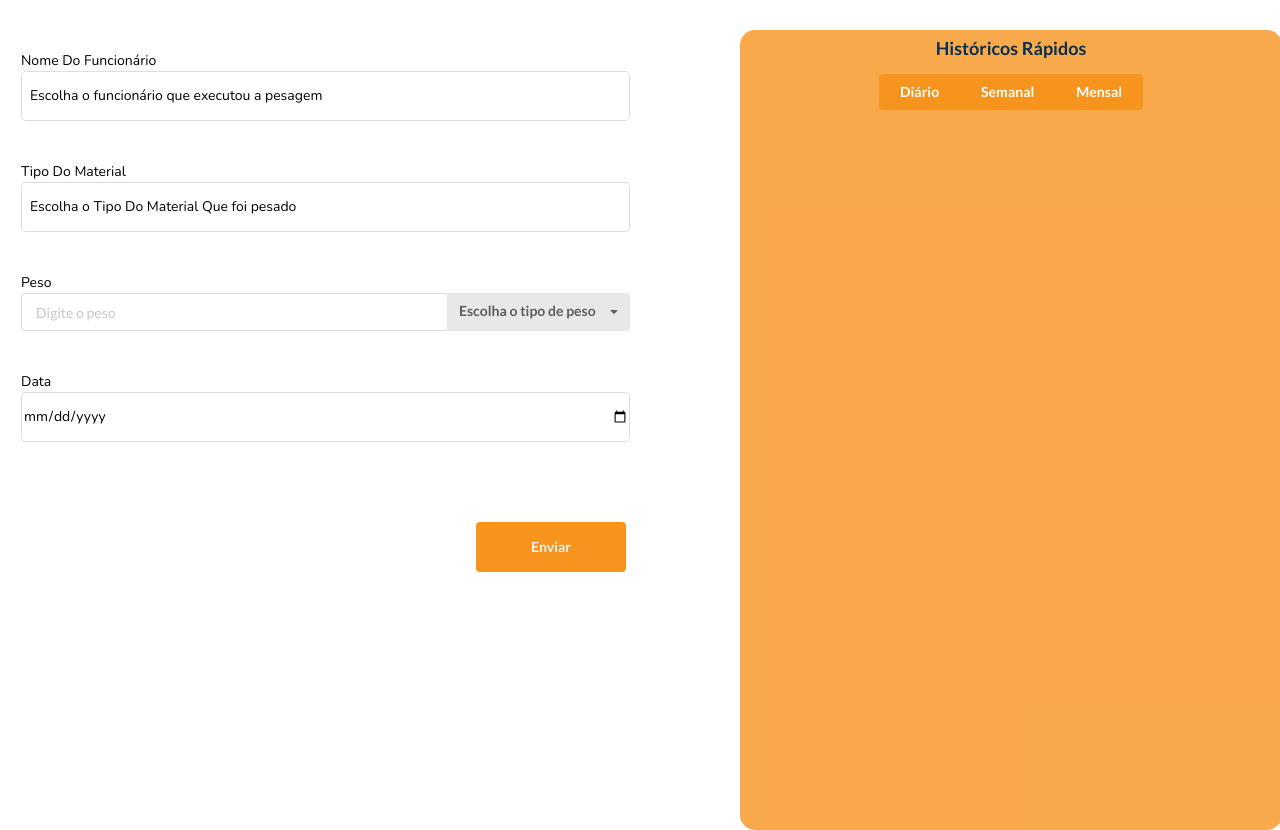
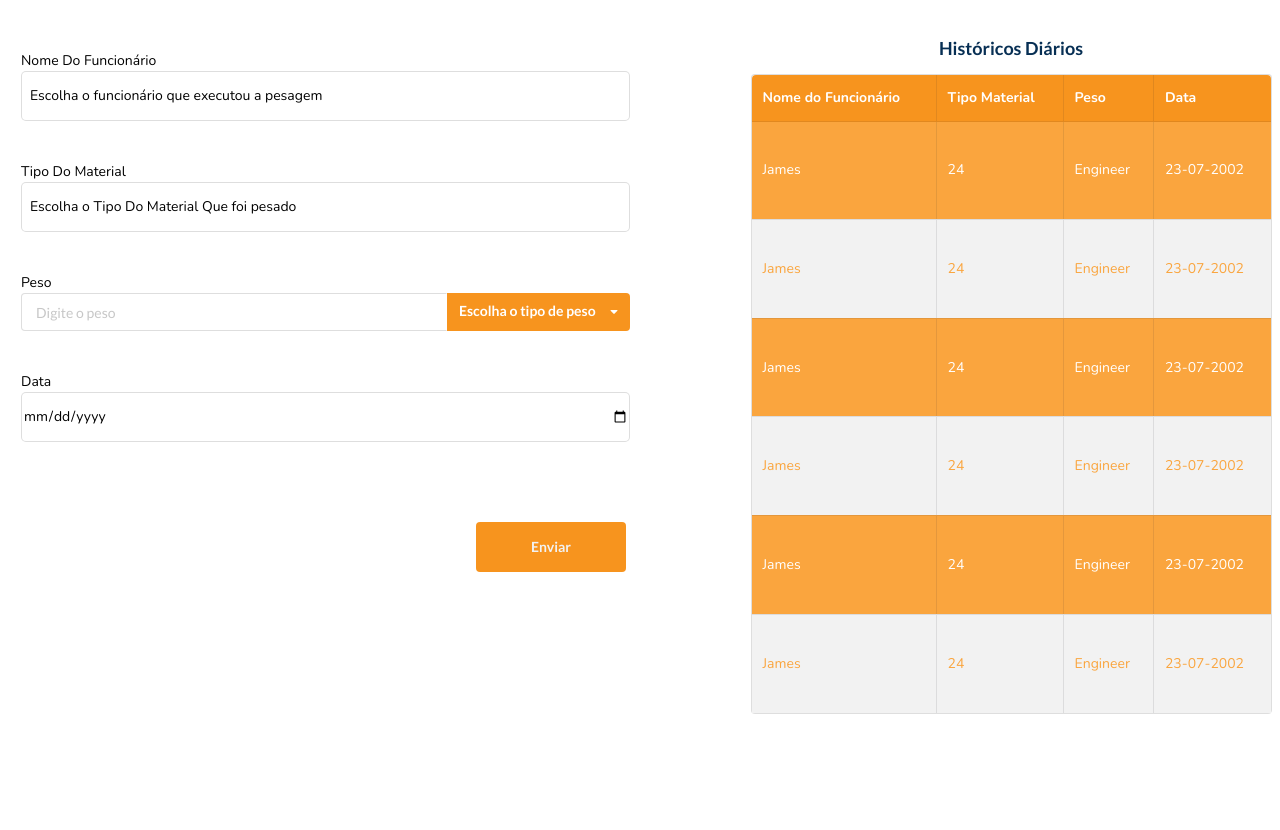
Before and after one commit to pedroT-web/Projeto_ReciclaSenac, a PHP site: page /pesagem.html in a window 1280 px wide. Shown: the part 50-880 px from the top of the page. Run offline with PHP 8.4, Linux system fonts and the light colour scheme; some libraries are stand-ins or nearby versions.

Commit message:
atualizacoes

```diff
--- a/css/style.css
+++ b/css/style.css
@@ -16,6 +16,9 @@ body {
     padding: 0;
 }
 
+
+/* ======================================== */
+/* Primeira Página */
 .pagina_inicial {
     display: flex;
     justify-content: center;
@@ -148,17 +151,26 @@ body {
     color: rgba(0, 75, 141, 0.43);
 }
 
+/* ======================================== */
+
 /* Página Pesagem */
 .pagina_de_pesagem {
     height: 100vh;
 }
 
+.lista_peso{
+    background-color: #F7941E !important;
+    color: white !important;
+}
+
+/* espacamento do input */
 .espacamento_input {
     padding-top: 50px;
     justify-content: center;
     gap: 40px;
 }
 
+/* Formatação dos input com lista */
 #nome {
     font-family: "nunito";
     border: 1px solid rgba(34, 36, 38, .15);
@@ -171,11 +183,13 @@ body {
     color: black;
 }
 
+/* Formatação dos itens dentro do input com lista */
 #nome::placeholder {
     color: black;
     font-family: "nunito";
 }
 
+/* Campo onde tem todo os itens do historico rápido na pagina de pesagem */
 .historico_pagina_pesagem {
     margin-top: 30px;
     color: white;
@@ -184,16 +198,58 @@ body {
 
     text-align: center;
 
-    background-color: rgb(247, 148, 30, 0.8);
     border-radius: 15px;
     margin-left: 100px;
 }
 
+.ui.buttons .botoes {
+    color: white !important;
+    background-color: #072f54f3 !important;
+}
+
+.ui.buttons .botoes:hover{
+    color: #072f54f3 !important;
+    background-color: white !important;
+    border: 2px solid #072f54f3 !important;
+}
+
+/* Tabela da pagina pesagem, o quanto ela usa de espaço */
+.tabela_historico_rapido {
+    height: 80%;
+}
+
+/* Itens das tabelas */
+/* Local dos Titulos */
+.ui.table thead th {
+    background-color: var(--color-secundaria) !important;
+    color: white !important;
+
+    font-family: "nunito"
+}
+
+/* Itens dentro da tabela */
+.itens_tabela {
+    color: white !important;
+    background-color: #faa53e;
+
+    font-family: "nunito"
+}
+
+.itens_tabela_segundo{
+    color: #faa53e !important;
+    background-color: #f2f2f2 !important;
+
+    font-family: "nunito";
+}
+
+
+/* formatação dos textos de identificacao dos inputs */
 label {
     color: black;
     font-family: "nunito";
 }
 
+/* Formatação dos nomes dentro do input dos funcionarios  */
 select {
     appearance: none;
     background-color: #f2f2f2;
@@ -205,6 +261,7 @@ select {
 }
 
 
+/* Formatação do botao de enviar na pagina de pesagem */
 .botao_enviar {
     display: flex !important;
     align-items: center !important;
@@ -217,24 +274,30 @@ select {
     transition: 0.3s !important;
 }
 
-.campo_botao_enviar {
-    display: flex;
-    justify-content: end;
-}
-
+/* Hover para quando o mouse passar por cima do botao enviar da pagina de pesagem */
 .botao_enviar:hover {
     transition: 0.3s;
     background-color: #072F54 !important;
     scale: 1.02;
 }
 
+/* Espaço onde está o botao enviar, para coloca-lo ao fim */
+.campo_botao_enviar {
+    display: flex;
+    justify-content: end;
+}
+
+/* Formatacao para o titulo da pagina de pesagem */
 .titulo {
     color: #072F54;
 }
 
+/* Deixar todos os inputs n pagina de pesagem do mesmo tamanho */
 .listas {
     width: 100% !important;
 }
+
+/* ======================================== */
 
 /* Página  de Login */
 .pag_de_login {
@@ -316,7 +379,8 @@ select {
     justify-content: space-between;
 }
 
-.campo_redefinir_senha>.esqueceu_senha, .campo_cadastro>.cadastrar {
+.campo_redefinir_senha>.esqueceu_senha,
+.campo_cadastro>.cadastrar {
     display: flex;
     justify-content: end;
 }
@@ -328,17 +392,19 @@ select {
     gap: 5px;
 }
 
-.esqueceu_senha>a, .cadastrar>a {
+.esqueceu_senha>a,
+.cadastrar>a {
     text-decoration: none;
     color: var(--color-secundaria);
 }
 
-.esqueceu_senha>a:hover, .cadastrar>a:hover {
+.esqueceu_senha>a:hover,
+.cadastrar>a:hover {
     color: white;
     transition: 0.2s;
 }
 
-.cadastrar{
+.cadastrar {
     color: white;
     font-size: 16px;
     gap: 5px;
@@ -368,6 +434,8 @@ select {
     color: #f2f2f2;
     background-color: var(--color-secundaria);
 }
+
+/* ======================================== */
 
 /* Página Histórico */
 .pag_historico {
@@ -429,15 +497,15 @@ select {
     scale: 1.02;
 }
 
-.ui.buttons .button{
+.ui.buttons .botoes_2 {
     color: white !important;
-    background-color: #F7941E !important;
+    background-color: #072f54f3 !important;
 }
 
-.ui.buttons .button:hover{
-    color: #F7941E !important;
+.ui.buttons .botoes_2:hover {
+    color: #072f54f3 !important;
     background-color: white !important;
-    border: 2px solid #F7941E !important;
+    border: 2px solid #072f54f3 !important;
 
 
 }
@@ -534,6 +602,9 @@ select {
     padding-left: 20px;
 }
 
+/* ======================================== */
+/* Responsividade das páginas */
+
 @media screen and (max-width: 768px) {
     .container_imagen {
         width: 100%;
--- a/pesagem.html
+++ b/pesagem.html
@@ -6,9 +6,11 @@
     <meta name="viewport" content="width=device-width, initial-scale=1.0">
     <title>Recicla Senac</title>
 
-
+    <script src="https://code.jquery.com/jquery-3.7.1.min.js"
+        integrity="sha256-/JqT3SQfawRcv/BIHPThkBvs0OEvtFFmqPF/lYI/Cxo=" crossorigin="anonymous"></script>
     <link rel="stylesheet" href="https://cdn.jsdelivr.net/npm/semantic-ui@2.5.0/dist/semantic.min.css">
     <script src="https://cdn.jsdelivr.net/npm/semantic-ui@2.5.0/dist/semantic.min.js"></script>
+
 
     <link rel="stylesheet" href="https://cdn.jsdelivr.net/npm/bootstrap-icons@1.13.1/font/bootstrap-icons.min.css">
 
@@ -72,12 +74,12 @@
                         <br>
                         <div class="ui right labeled input listas">
                             <input type="number" placeholder="Digite o peso">
-                            <div class="ui dropdown label">
+                            <div class="ui dropdown label lista_peso">
                                 <div class="text">Escolha o tipo de peso</div>
                                 <i class="dropdown icon"></i>
                                 <div class="menu">
-                                    <div class="item">KG</div>
-                                    <div class="item">G</div>
+                                    <div class="item">kg</div>
+                                    <div class="item">g</div>
                                 </div>
                             </div>
                         </div>
@@ -96,13 +98,60 @@
                 </div>
             </section>
             <section class="historico_pagina_pesagem col-sm-8 col-md-5 col-lg-5 col-6">
-                <h3 class="mt-2 titulo">Históricos Rápidos</h3>
-                <div class=" ui buttons">
-                    <button class="botoes ui button">Diário</button>
-                    <button class="botoes ui button">Semanal</button>
-                    <button class="botoes ui button">Mensal</button>
-                </div>
+                <h3 class="mt-2 titulo">Históricos Diários</h3>
+                <table class="ui celled striped table tabela_historico_rapido">
+                    <thead>
+                        <tr class="titulos_tabela">
+                            <th>Nome do Funcionário</th>
+                            <th>Tipo Material</th>
+                            <th>Peso</th>
+                            <th>Data</th>
+                        </tr>
+                    </thead>
+                    <tbody>
+                        <tr class="itens_tabela">
+                            <td data-label="Nome do Funcionário">James</td>
+                            <td data-label="Tipo Material">24</td>
+                            <td data-label="Peso">Engineer</td>
+                            <td data-label="Data">23-07-2002</td>
+                        </tr>
+                        <tr class="itens_tabela_segundo">
+                            <td data-label="Nome do Funcionário">James</td>
+                            <td data-label="Tipo Material">24</td>
+                            <td data-label="Peso">Engineer</td>
+                            <td data-label="Data">23-07-2002</td>
+                        </tr>
+                        <tr class="itens_tabela">
+                            <td data-label="Nome do Funcionário">James</td>
+                            <td data-label="Tipo Material">24</td>
+                            <td data-label="Peso">Engineer</td>
+                            <td data-label="Data">23-07-2002</td>
+                        </tr>
+                        <tr class="itens_tabela_segundo">
+                            <td data-label="Nome do Funcionário">James</td>
+                            <td data-label="Tipo Material">24</td>
+                            <td data-label="Peso">Engineer</td>
+                            <td data-label="Data">23-07-2002</td>
+                        </tr>
+                        <tr class="itens_tabela">
+                            <td data-label="Nome do Funcionário">James</td>
+                            <td data-label="Tipo Material">24</td>
+                            <td data-label="Peso">Engineer</td>
+                            <td data-label="Data">23-07-2002</td>
+                        </tr>
+                        <tr class="itens_tabela_segundo">
+                            <td data-label="Nome do Funcionário">James</td>
+                            <td data-label="Tipo Material">24</td>
+                            <td data-label="Peso">Engineer</td>
+                            <td data-label="Data">23-07-2002</td>
+                        </tr>
+                    </tbody>
+                </table>
             </section>
         </div>
+
+        <script>
+            $('.lista_peso').dropdown()
+        </script>
     </main>
 </body>
```
Also changed, not shown: historico.html (+11 -11 lines), login.html (+8 -2 lines).
